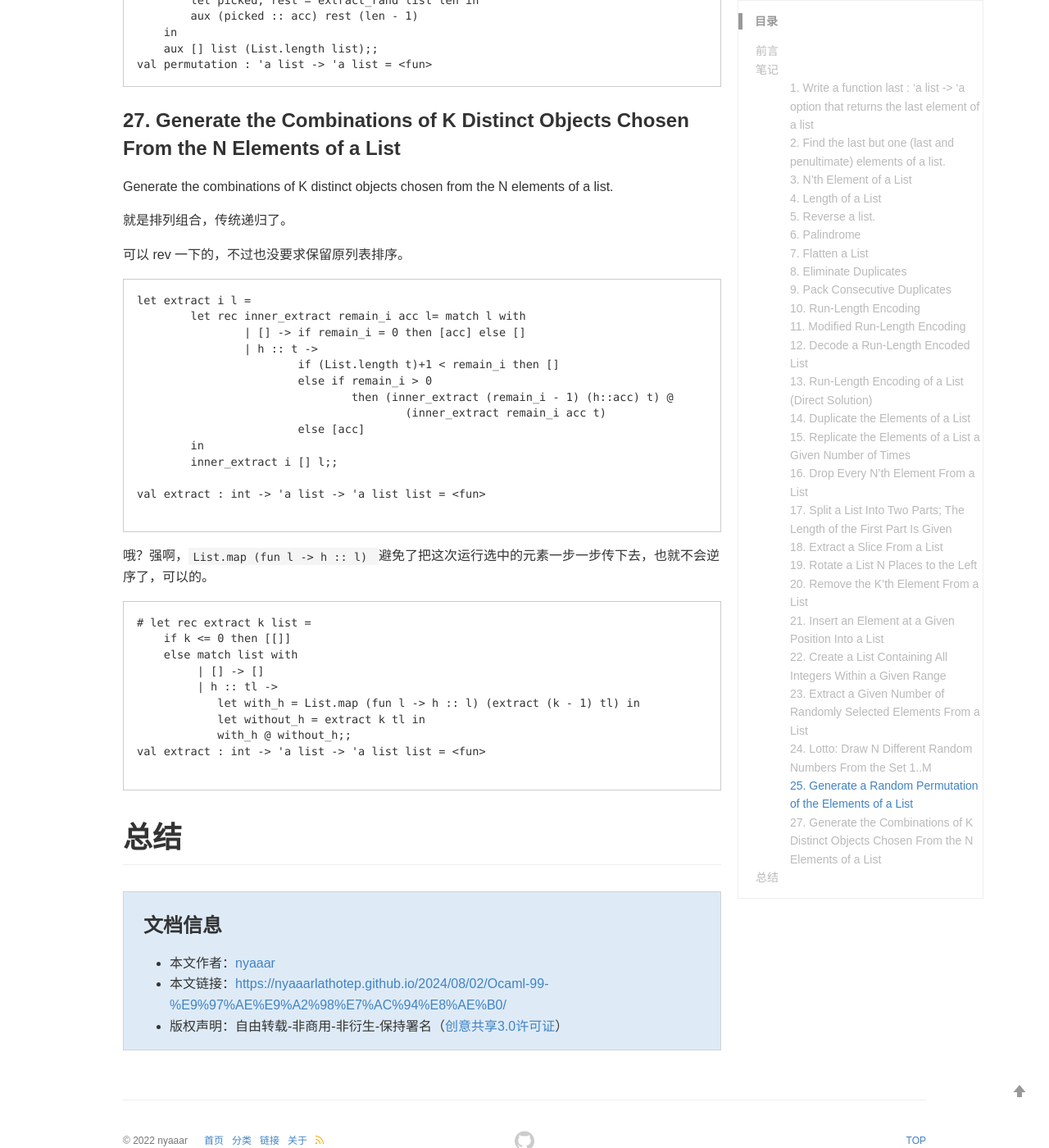
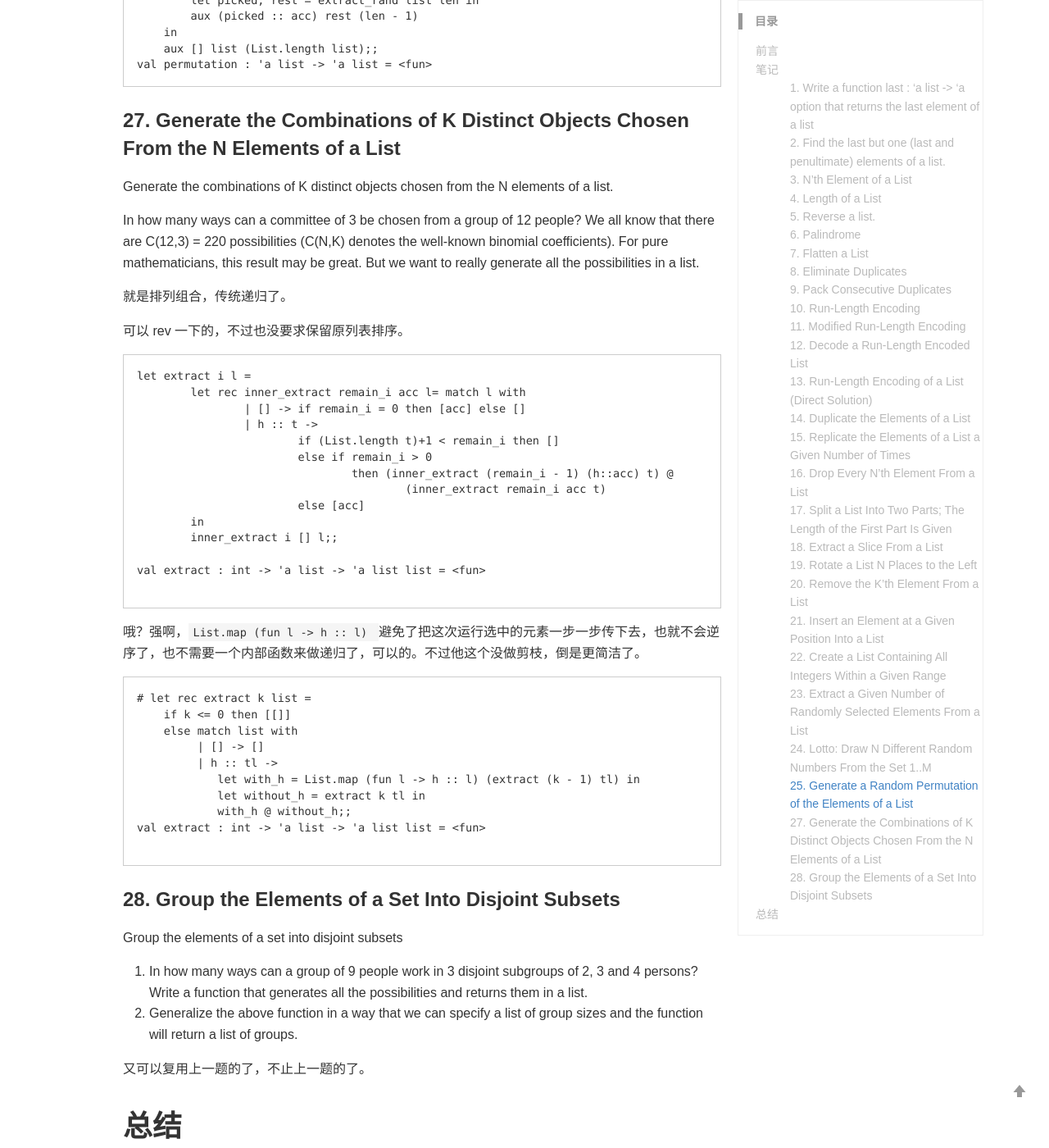
Before and after one commit to nyaaarlathotep/nyaaarlathotep.github.io, a Jekyll site: the page built from _posts/2024-8-2- Ocaml 99 问题笔记.md, in a window 1280 px wide and 1400 px high, scrolled down 16954 px. Shown: the whole window at 82% size. Built offline with Jekyll 4.4.1, drawn with Linux system fonts in a browser that asks for light colours; comment, search, counter and statistics services are not loaded; a style sheet for code colours, icons or effects is not loaded; some of the changed text lies outside the part shown.

Commit message:
Update 2024-8-2- Ocaml 99 问题笔记.md

````diff
--- a/_posts/2024-8-2- Ocaml 99 问题笔记.md
+++ b/_posts/2024-8-2- Ocaml 99 问题笔记.md
@@ -823,6 +823,8 @@ val permutation : 'a list -> 'a list = <fun>
 
 Generate the combinations of K distinct objects chosen from the N elements of a list.
 
+In how many ways can a committee of 3 be chosen from a group of 12 people? We all know that there are C(12,3) = 220 possibilities (C(N,K) denotes the well-known binomial coefficients). For pure mathematicians, this result may be great. But we want to really generate all the possibilities in a list.
+
 就是排列组合，传统递归了。
 
 可以 rev 一下的，不过也没要求保留原列表排序。
@@ -844,7 +846,7 @@ val extract : int -> 'a list -> 'a list list = <fun>
 
 ```
 
-哦？强啊，`List.map (fun l -> h :: l) `避免了把这次运行选中的元素一步一步传下去，也就不会逆序了，可以的。
+哦？强啊，`List.map (fun l -> h :: l) `避免了把这次运行选中的元素一步一步传下去，也就不会逆序了，也不需要一个内部函数来做递归了，可以的。不过他这个没做剪枝，倒是更简洁了。
 
 ```
 # let rec extract k list =
@@ -859,6 +861,13 @@ val extract : int -> 'a list -> 'a list list = <fun>
 
 ```
 
+### 28. Group the Elements of a Set Into Disjoint Subsets
 
+Group the elements of a set into disjoint subsets
+
+1. In how many ways can a group of 9 people work in 3 disjoint subgroups of 2, 3 and 4 persons? Write a function that generates all the possibilities and returns them in a list.
+2. Generalize the above function in a way that we can specify a list of group sizes and the function will return a list of groups.
+
+又可以复用上一题的了，不止上一题的了。
 
 # 总结
````
